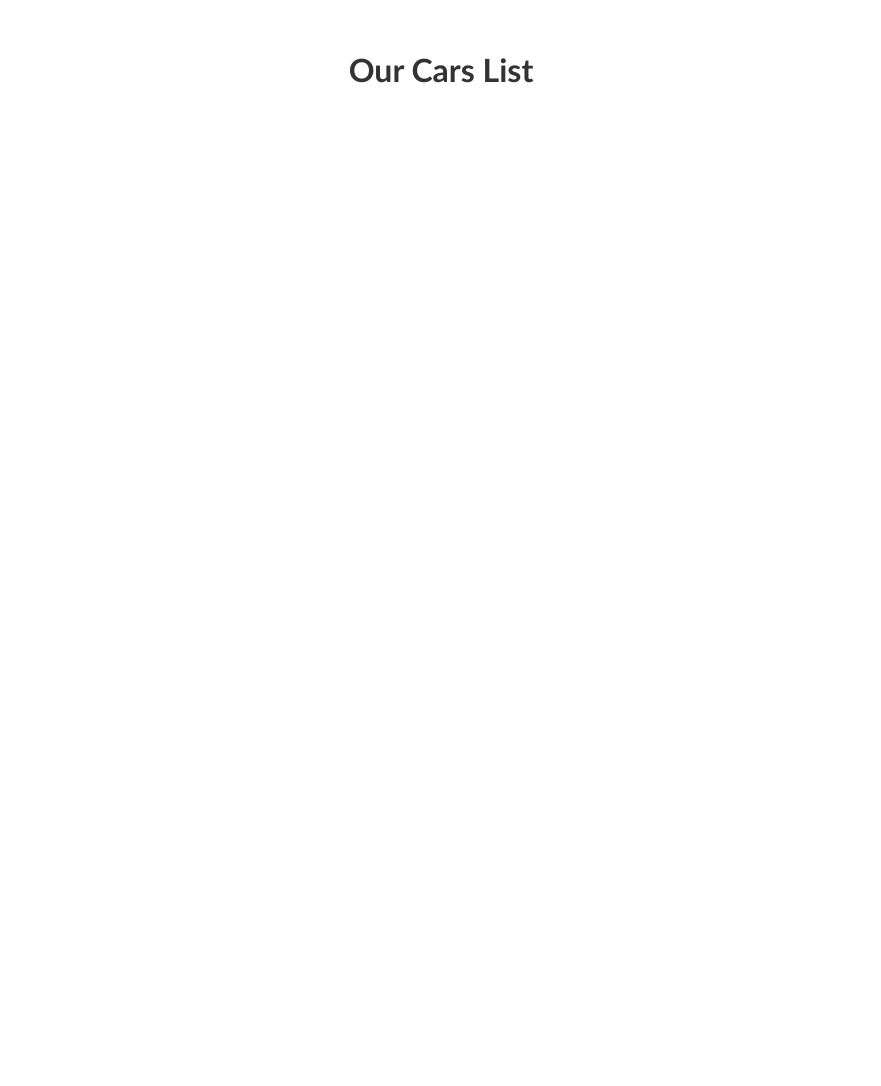
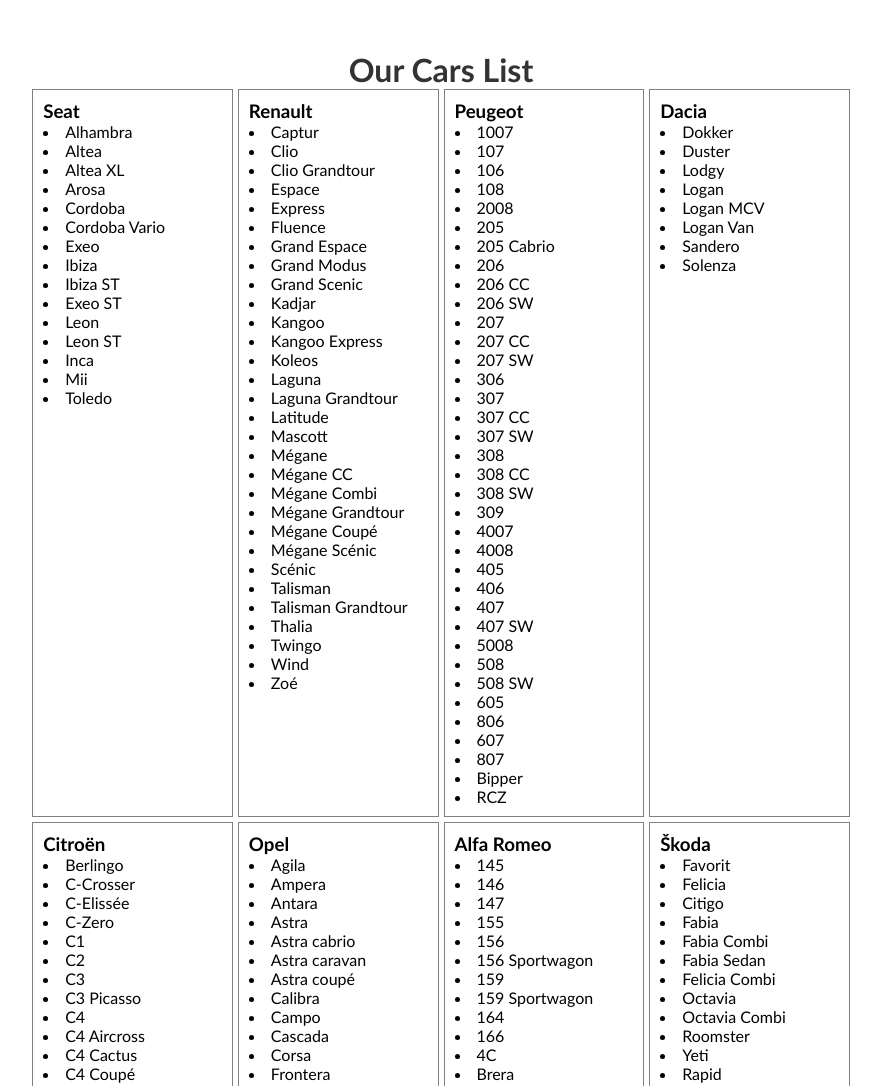
Before and after one commit to sstasa/simona_stasaityte_js_exam, a plain HTML site: page Task 4/Index.html in a window 1280 px wide. Shown: the top 1086 px of the page, without its empty margins (199-1080 px from the left). Before the commit the page ends 800 px from the top, so only its background shows below. Drawn offline with Linux system fonts and the light colour scheme.

Commit message:
task 4 js done

```diff
--- a/Task 4/script.js
+++ b/Task 4/script.js
@@ -8,4 +8,38 @@ Pastaba: Sukurta kortelė, kurioje yra informacija apie automobilį (brand), tur
 būti stilizuota su CSS ir būti responsive;
 -------------------------------------------------------------------------- */
 
-const ENDPOINT = 'cars.json';
+const ENDPOINT = "cars.json";
+const outputEl = document.getElementById("output");
+let cars = [];
+
+function getCars(from) {
+  return fetch(from)
+    .then((resp) => resp.json())
+    .then((data) => data)
+    .catch((err) => console.warn("klaida getCars", err));
+}
+
+async function mainInit() {
+  cars = await getCars(ENDPOINT);
+  console.log(`cars = `, cars);
+  cars.forEach((manufacturer) => {
+    displayCars(manufacturer);
+  });
+}
+
+mainInit();
+
+function displayCars(obj) {
+  const cardEl = document.createElement("div");
+  cardEl.classList = "card";
+  const brandEl = document.createElement("h3");
+  brandEl.textContent = obj.brand;
+  const modelsArr = obj.models;
+  cardEl.append(brandEl);
+  modelsArr.forEach((model) => {
+    const modelsEl = document.createElement("li");
+    modelsEl.textContent += model;
+    cardEl.append(modelsEl);
+  });
+  outputEl.append(cardEl);
+}
--- a/Task 4/style.css
+++ b/Task 4/style.css
@@ -27,3 +27,14 @@
   margin-top: 50px;
   color: #333;
 }
+
+#output {
+  display: grid;
+  grid-template-columns: repeat(4,1fr);
+  gap: 5px;
+
+}
+.card{
+  border: 1px solid gray;
+  padding: 10px;
+}
```
